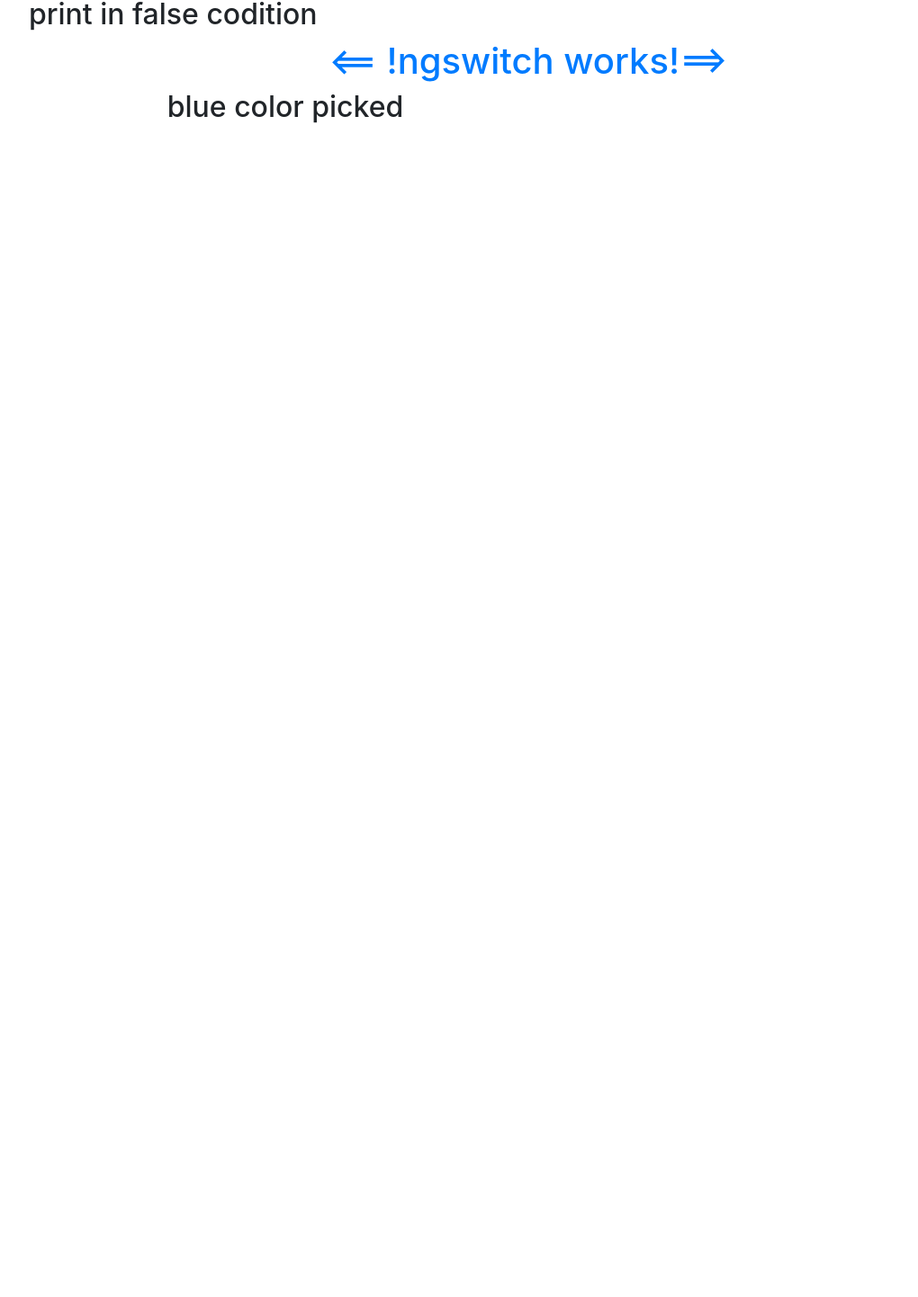
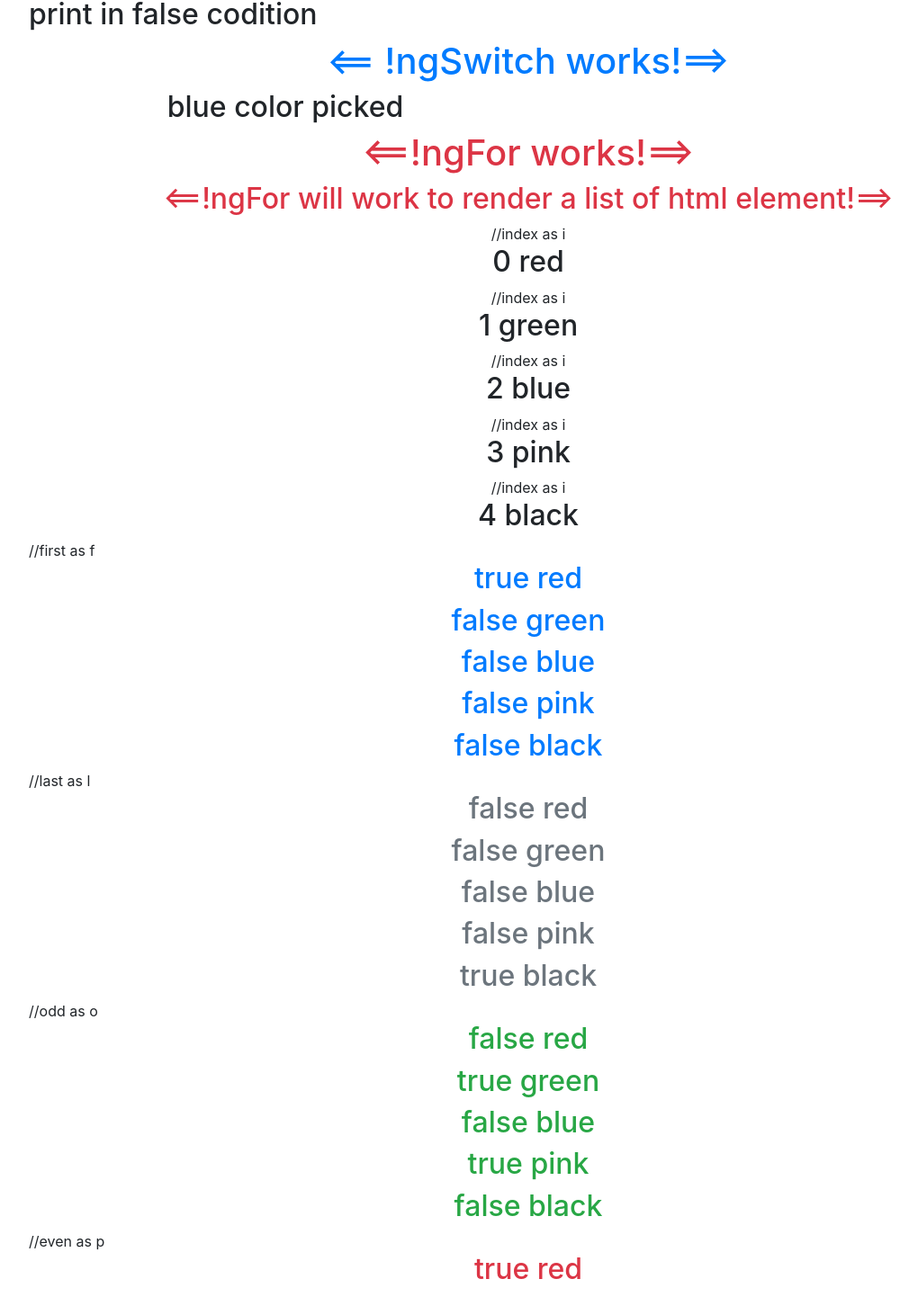
Before and after one commit to vikas576/Angular, an Angular app: page / in a window 1280 px wide. Shown: the part 1342-2784 px from the top of the page at 90% size, without its empty margins (53-1073 px from the left). Before the commit the page ends 1488 px from the top, so only its background shows below. Built offline with nearby package versions, Linux system fonts and the light colour scheme.

Commit message:
ngSwitch practiced

```diff
--- a/src/app/app.component.html
+++ b/src/app/app.component.html
@@ -6,4 +6,5 @@
   <app-templt-ref-varible>  </app-templt-ref-varible>
   <app-ngifelse></app-ngifelse>
   <app-ngswitch> </app-ngswitch>
+  <app-ngfor></app-ngfor>
 </div>
--- a/src/app/app.module.ts
+++ b/src/app/app.module.ts
@@ -9,6 +9,7 @@ import { EventBindComponent } from './event-bind/event-bind.component';
 import { TempltRefVaribleComponent } from './templt-ref-varible/templt-ref-varible.component';
 import { NgifelseComponent } from './ngifelse/ngifelse.component';
 import { NgswitchComponent } from './ngswitch/ngswitch.component';
+import { NgforComponent } from './ngfor/ngfor.component';
 
 @NgModule({
   declarations: [
@@ -18,7 +19,8 @@ import { NgswitchComponent } from './ngswitch/ngswitch.component';
     EventBindComponent,
     TempltRefVaribleComponent,
     NgifelseComponent,
-    NgswitchComponent
+    NgswitchComponent,
+    NgforComponent
   ],
   imports: [
     BrowserModule,
--- /dev/null
+++ b/src/app/ngfor/ngfor.component.html
@@ -0,0 +1,27 @@
+<h1 class="text-center text-danger"><==!ngFor works!==></h1>
+<h2 class="text-center text-danger"><==!ngFor will work to render a list of html element!==></h2>
+
+<div class="col-md-12 text-center" *ngFor="let color of colors; index as i">
+    //index as i
+    <h2>  {{i + " " + color}}</h2>
+
+</div>
+
+//first as f
+<div class="col-md-12 text-center" *ngFor="let color of colors; first as f">
+    <h2 class="text-primary"> {{f}} {{color}}</h2>
+</div>
+//last as l
+<div class="col-md-12 text-center" *ngFor="let color of colors; last as l">
+    <h2 class="text-secondary"> {{l}} {{color}}</h2>
+</div>
+
+//odd as o
+<div class="col-md-12 text-center" *ngFor="let color of colors; odd as o">
+    <h2 class="text-success"> {{o}} {{color}}</h2>
+</div>
+
+//even as p
+<div class="col-md-12 text-center" *ngFor="let color of colors; even as p">
+    <h2 class="text-danger"> {{p}} {{color}}</h2>
+</div>
--- /dev/null
+++ b/src/app/ngfor/ngfor.component.ts
@@ -0,0 +1,15 @@
+import { Component, OnInit } from '@angular/core';
+
+@Component({
+  selector: 'app-ngfor',
+  templateUrl: './ngfor.component.html',
+  styleUrls: ['./ngfor.component.css']
+})
+export class NgforComponent implements OnInit {
+public colors = ['red', 'green', 'blue', 'pink', 'black'];
+  constructor() { }
+
+  ngOnInit() {
+  }
+
+}
--- a/src/app/ngswitch/ngswitch.component.html
+++ b/src/app/ngswitch/ngswitch.component.html
@@ -1,4 +1,4 @@
-<h1 class="text-center text-primary"><== !ngswitch works!==></h1>
+<h1 class="text-center text-primary"><== !ngSwitch works!==></h1>
 
 <div class="col-md-12 text-center" [ngSwitch]="color">
     <div class="col-md-6" *ngSwitchCase="'red'"><h2>red color picked</h2></div>
```
Also changed, not shown: src/app/ngfor/ngfor.component.css (added).
